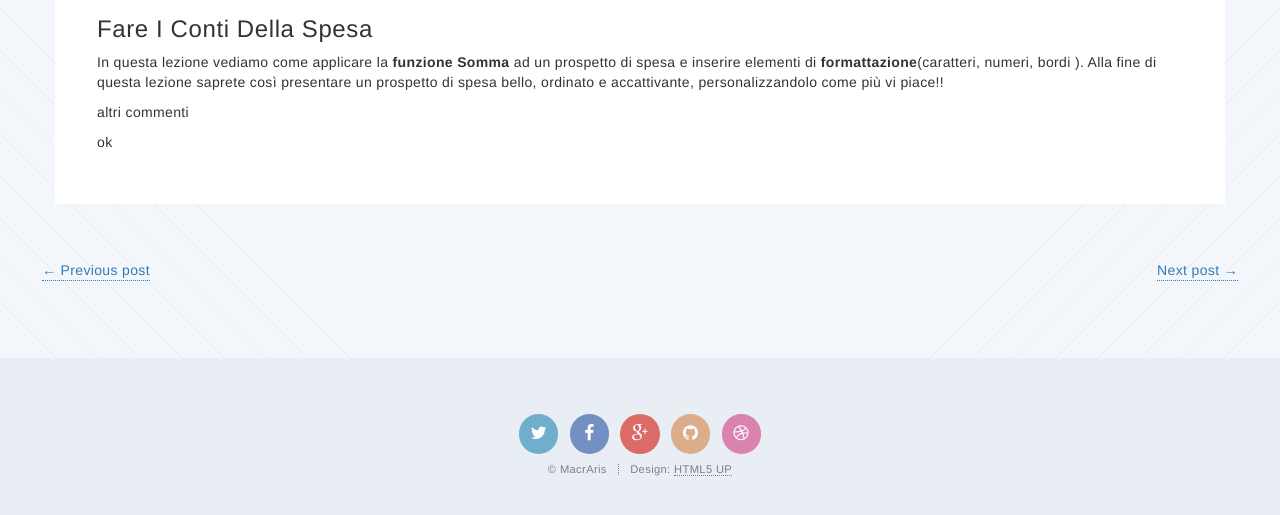
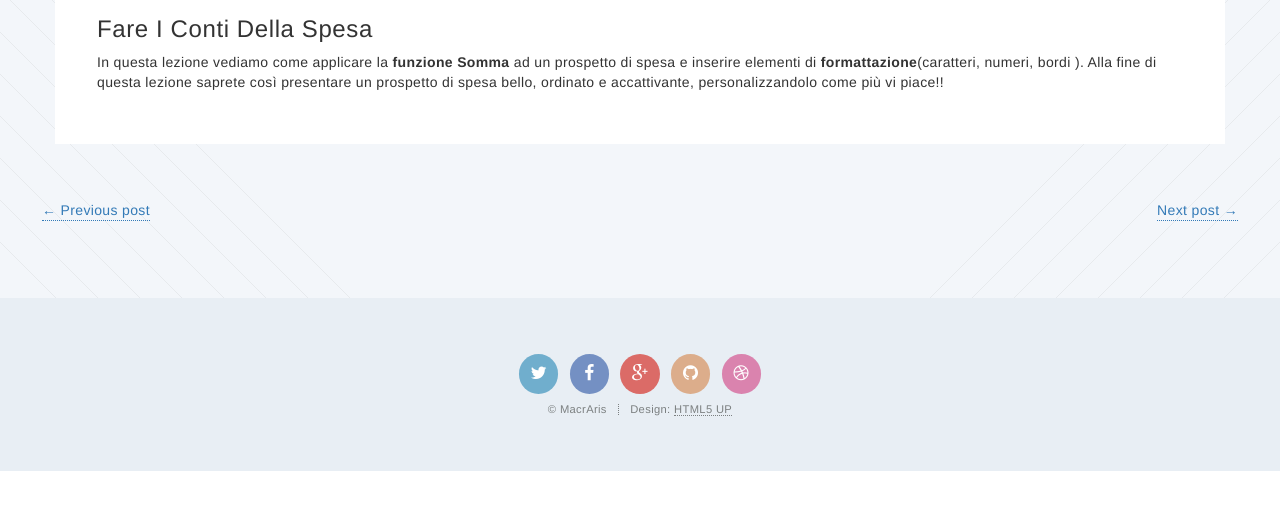
Before and after one commit to macraris/.github.io, a Jekyll site: the page built from _posts/2016-02-29-Lez12-conti-spesa.markdown, in a window 1280 px wide and 1002 px high, cut to the strip 471-986 px from the top of the window. Built offline with Jekyll 4.4.1, drawn with Linux system fonts in a browser that asks for light colours.

Commit message:
2-fixing post folder

```diff
--- a/_posts/2016-02-28-Lez11_Elenchi-Personalizzati.markdown
+++ b/_posts/2016-02-28-Lez11_Elenchi-Personalizzati.markdown
@@ -1,8 +1,8 @@
 ---
 layout: post
-title:  "Elenchi Personalizzati"
-date:   2016-02-29 14:36:23
-permalink: /Elenchi_Personalizzati.html
+title: "Elenchi Personalizzati"
+date:  2016-02-29 14:36:23
+permalink: /Elenchi-Personalizzati.html
 youtubeid: "gpK0EdHh2K8"
 ---
 
--- a/_posts/2016-02-29-Lez12-conti-spesa.markdown
+++ b/_posts/2016-02-29-Lez12-conti-spesa.markdown
@@ -9,7 +9,3 @@ youtubeid: "_mY8yD3N6DI"
 {% include youtubePlayer.html id= page.youtubeid %}
 <header><h3> <a href="{{page.url}}">{{page.title}}</a></h3></header>
 <p>In questa lezione vediamo come applicare la <b>funzione Somma</b> ad un prospetto di spesa e inserire elementi di <b>formattazione</b>&#40;caratteri, numeri, bordi &#41;. Alla fine di questa lezione saprete cos&igrave; presentare un prospetto di spesa bello, ordinato e accattivante, personalizzandolo come pi&ugrave; vi piace!!</p>
-
-<p>altri commenti</p>
-
-<p>ok</p>
--- a/_posts/2016-03-10-Lez13_Trova-sostituisci.markdown
+++ b/_posts/2016-03-10-Lez13_Trova-sostituisci.markdown
@@ -10,6 +10,4 @@ youtubeid: "DfthfzUFKZ4"
 <header><h3> <a href="{{page.url}}">{{page.title}}</a></h3></header>
 <p>In un foglio di lavoro, &#232; facile usare l'opzione Trova/Sostituisci. In questa lezione vedremo come trovare o sostituire testi, numeri, commenti e formattazione delle celle.</p>
 
-<p>altri commenti</p>
-
 <p>Non perdete poi l&#39;occasione di esercitarvi su un reale Foglio di Lavoro &#40;collegamento al file excel di questa lezione &#232; all&#39;inizio della pagina, appena qui sopra&#41;!</p>
```
